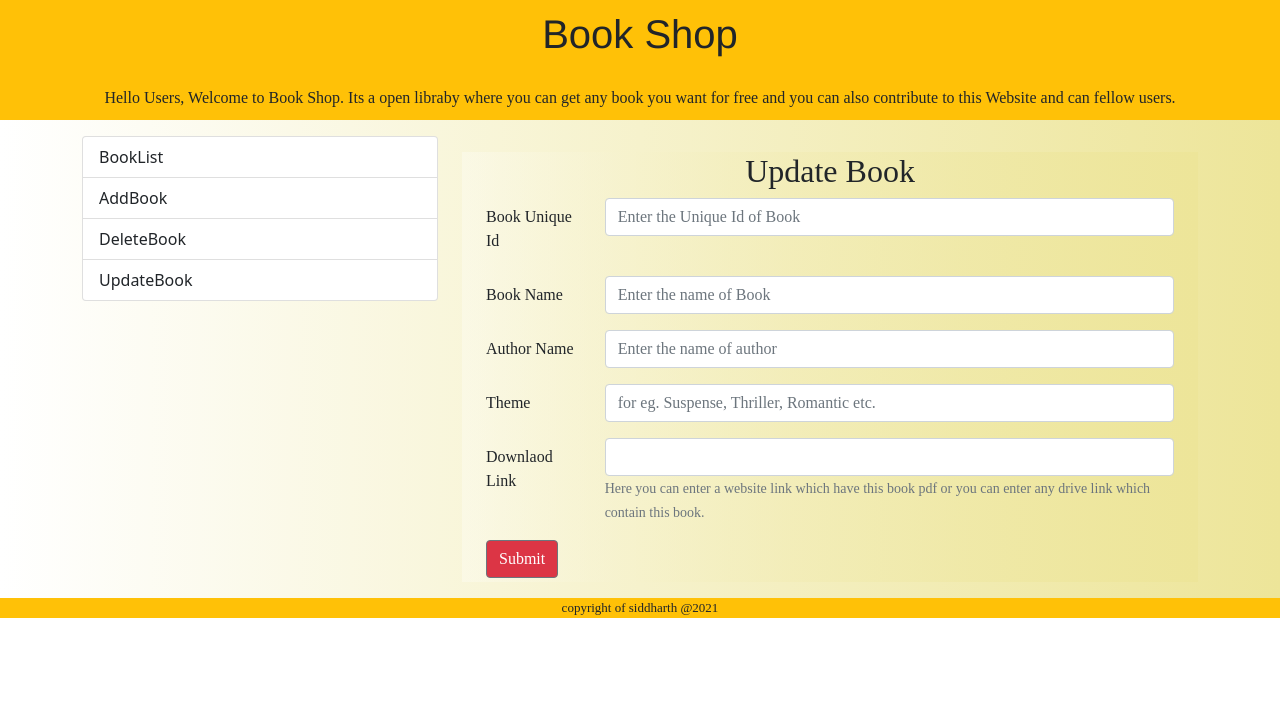
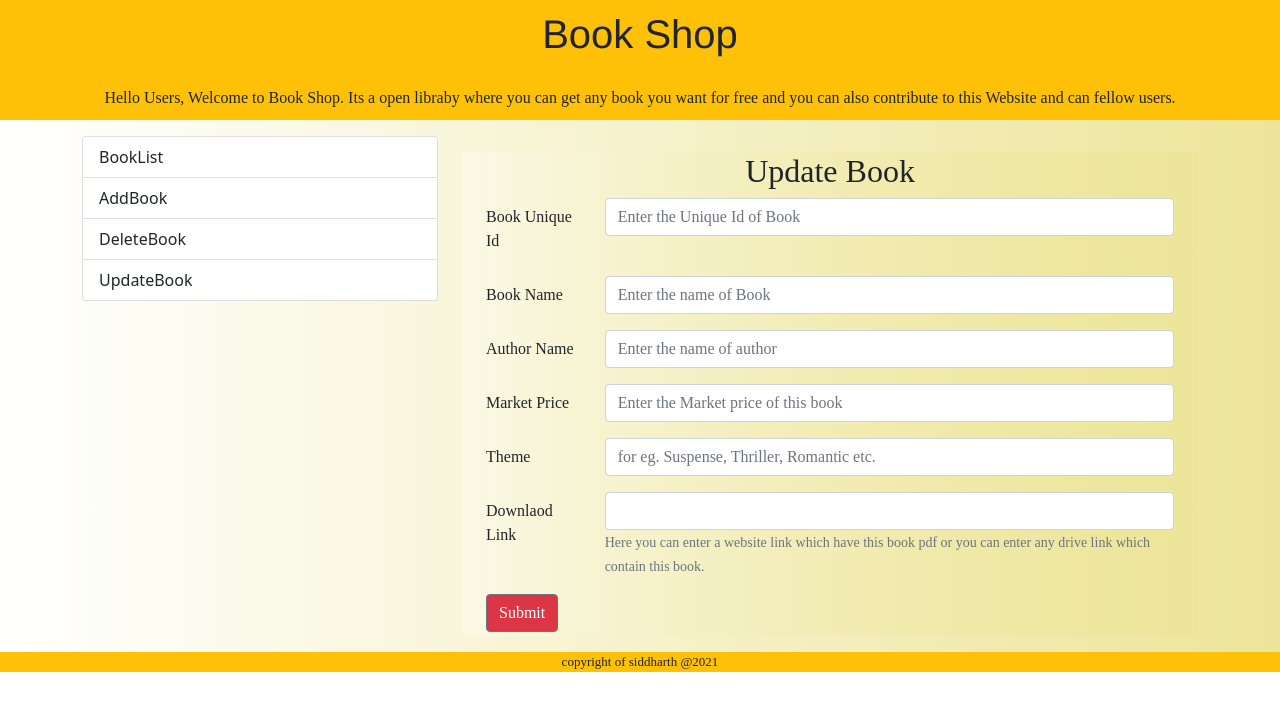
Before and after one commit to Siddharth352/Book-shop, a React (Create React App) app: page /update-book in a window 1280 px wide. Shown: the top 710 px of the page. Built offline with nearby package versions, Linux system fonts and the light colour scheme.

Commit message:
update and delete book link with the API call

```diff
--- a/package.json
+++ b/package.json
@@ -11,6 +11,7 @@
     "react": "^17.0.2",
     "react-bootstrap": "^2.0.3",
     "react-dom": "^17.0.2",
+    "react-notifications": "^1.7.3",
     "react-router-dom": "^6.1.1",
     "react-scripts": "4.0.3",
     "reactstrap": "^9.0.1",
--- a/src/Components/AddBook.js
+++ b/src/Components/AddBook.js
@@ -1,11 +1,13 @@
 import axios from "axios";
 import React from "react";
+import { NotificationManager } from "react-notifications";
+import NotificationContainer from "react-notifications/lib/NotificationContainer";
 import { Button, Col, Container, Form, FormGroup, FormText, Input, Label } from "reactstrap";
 
 export default function AddBook(){
     function SaveData(event){
         event.preventDefault();
-        console.log(event);
+
         var newObject = {name:"",author:"",description:"",download_link:"",cost:""};
         newObject.author = event.target.AuthorName.value;
         newObject.name = event.target.BookName.value;
@@ -15,7 +17,7 @@ export default function AddBook(){
 
 
         AddBookToDB(newObject);
-        console.log(newObject);
+
         //save Object to database
     }
 
@@ -23,13 +25,18 @@ export default function AddBook(){
         axios.post("http://localhost:8080/Book",book)
         .then(res=>{
             console.log(res);
+            NotificationManager.success('Data saved succesfully',"",1000);
         })
         .catch(err=>{
             console.log("error occured in saving form data ",err);
+            NotificationManager.error("Something went wrong");
+
         })
     }
 
     return <div className="AddingBookContainer">
+
+
         <Container className="mt-3 mb-3">
 
     <h2 className="text-center">Add Book </h2>
@@ -129,6 +136,8 @@ export default function AddBook(){
   </Button>
     </Form>
     </Container>
+    <NotificationContainer/>
+
     </div>
 
 }
--- a/src/Components/BookList.js
+++ b/src/Components/BookList.js
@@ -1,6 +1,8 @@
 import axios from "axios";
 import React  from "react";
 import { useState ,useEffect} from "react";
+import { NotificationContainer } from "react-notifications";
+import NotificationManager from "react-notifications/lib/NotificationManager";
 import { Container } from "reactstrap";
 import BookLayout from "./BookLayout";
 
@@ -16,9 +18,12 @@ export default function BookList(){
         .then(res=>{
             console.log("result from apicall",res);
             update(res.data);
+            NotificationManager.success("Book List Fetched successfully","",1000);
+
         })
         .catch(err=>{
             console.log("error occured ->",err);
+            NotificationManager.error("Something went wrong");
         })
     }
     function update(data){
@@ -26,20 +31,9 @@ export default function BookList(){
         data.forEach(element => {
             console.log(element);
             setBookList(bookList=>[...bookList,element])
-            // setBookList(bookList=>[...bookList,{
-            //     id:element,
-            //     name:element.name,
-            //     author:element.author,
-            //     theme:element.description,
-            //     cost:element.cost,
 
-            // }])
         });
-        // setBookList(bookList=>[...bookList,
-        //     {id:"1",name:"Girl in room 345",author:"Chetan Bhagat",theme:"Suspense Thriller",cost:340,downloadLink:"https://indianpdf.files.wordpress.com/2021/09/the-girl-in-room-105-chetan-bhagat-www.indianpdf.com_-book-novel-pdf-download-online-free.pdf"},
-        //     {id:"2",name:"I too had a love story",author:"Virendra Singh",theme:"Love Story",cost:290,downloadLink:""},
-        //     {id:"3",name:"An arranged Murder",author:"Chetan Bhagat",theme:"Thriller",cost:255,downloadLink:""}]);
-    }
+            }
 
 
 
@@ -53,7 +47,7 @@ export default function BookList(){
 
 
         </Container>
-
+    <NotificationContainer/>
     </div>
 
 
--- a/src/Components/DeleteBook.js
+++ b/src/Components/DeleteBook.js
@@ -1,9 +1,20 @@
+import axios from "axios";
 import React from "react";
+import { NotificationContainer } from "react-notifications";
+import NotificationManager from "react-notifications/lib/NotificationManager";
 import { Input, Label ,Button, Col, Container, Form, FormGroup } from "reactstrap";
 
 function DeleteBook(event){
     event.preventDefault();
-    console.log("make Request for Delete this book");
+    axios.delete(`http://localhost:8080/DeleteBook/${event.target.BookName.value}`)
+    .then(res=>{
+        console.log(res);
+        NotificationManager.success("Book Deleted succesfully","",1000);
+    })
+    .catch(err=>{
+        console.log(err);
+        NotificationManager.error("somthing went wrong");
+    })
 }
 
 export default function Deletebook(){
@@ -23,7 +34,7 @@ export default function Deletebook(){
         <Input
             id="BookName"
             name="BookName"
-            placeholder="Enter the name of Book"
+            placeholder="Enter the Unique Id of Book"
             type="text"
         />
         </Col>
@@ -34,5 +45,6 @@ export default function Deletebook(){
     </Button>
     </Form>
 </Container>
+<NotificationContainer/>
 </div>
 }
--- a/src/Components/UpdateBook.js
+++ b/src/Components/UpdateBook.js
@@ -1,4 +1,7 @@
+import axios from "axios";
 import React from "react";
+import { NotificationContainer } from "react-notifications";
+import NotificationManager from "react-notifications/lib/NotificationManager";
 import { Button, Col, Container, Form, FormGroup, FormText, Input, Label } from "reactstrap";
 
 
@@ -8,7 +11,25 @@ export default function UpdateBook(){
 
     function UpdateData(event){
         event.preventDefault();
-        console.log("make Request to update the book data");
+        var newObject = {id:"",name:"",author:"",description:"",download_link:"",cost:""};
+        newObject.author = event.target.AuthorName.value;
+        newObject.name = event.target.BookName.value;
+        newObject.description = event.target.Theme.value;
+        newObject.download_link = event.target.DownloadLink.value;
+        newObject.cost = event.target.marketprice.value;
+        newObject.id = event.target.BookId.value;
+
+
+        axios.put("http://localhost:8080/UpdateBook",newObject)
+        .then(res=>{
+            console.log(res);
+            NotificationManager.success("Book updated successfully","",1000);
+        })
+        .catch(err=>{
+            console.log(err);
+            NotificationManager.error("Something went wrong");
+        })
+
     }
 
     return <div className="AddingBookContainer">
@@ -65,6 +86,22 @@ export default function UpdateBook(){
         </Col>
     </FormGroup>
 
+    <FormGroup row>
+        <Label
+        for="marketprice"
+        sm={2}
+        >
+        Market Price
+        </Label>
+        <Col sm={10}>
+        <Input
+            id="marketprice"
+            name="marketprice"
+            placeholder="Enter the Market price of this book"
+            type="text"
+        />
+        </Col>
+    </FormGroup>
 
     <FormGroup row>
         <Label
@@ -105,6 +142,7 @@ export default function UpdateBook(){
     </Button>
     </Form>
     </Container>
+    <NotificationContainer/>
     </div>
 
 }
--- a/src/index.js
+++ b/src/index.js
@@ -1,7 +1,8 @@
 import React from 'react';
 import ReactDOM from 'react-dom';
 import App from './App';
-import "./cSS/Styles.css"
+import "./cSS/Styles.css";
+import 'react-notifications/lib/notifications.css';
 import 'bootstrap/dist/css/bootstrap.min.css';
 
 
```
Also changed, not shown: 1 other file (tests, documents, lock files or other folders).
